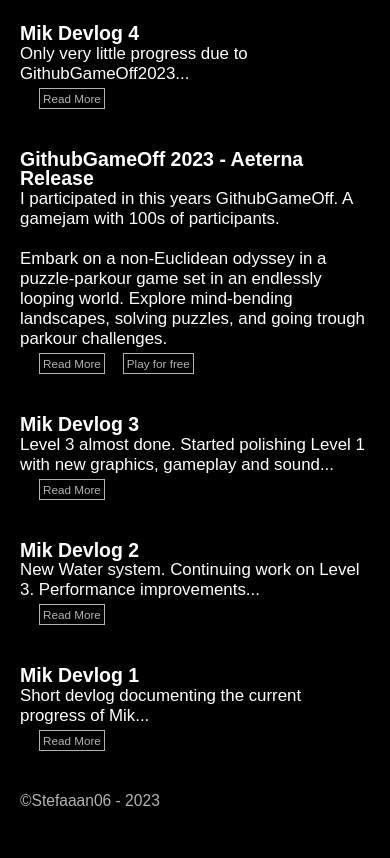
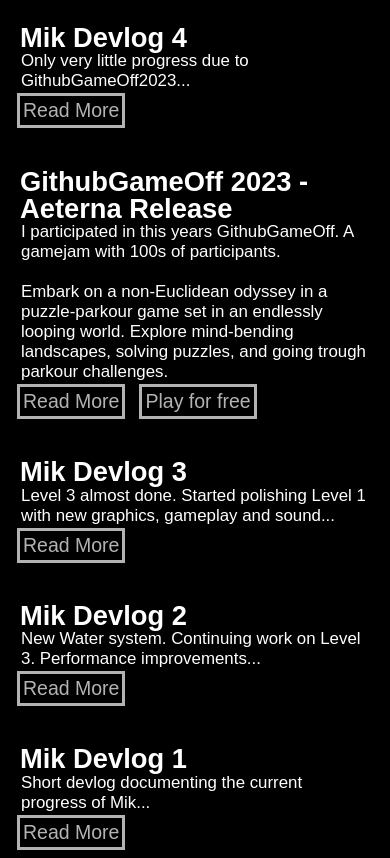
Before and after one commit to Stefaaan06/Portfolio-Website, a plain HTML site: page html/News.html in a window 390 px wide. Shown: the part 142-1000 px from the top of the page. Before the commit the page ends 972 px from the top, so only its background shows below. Drawn offline with Linux system fonts and the light colour scheme.

Commit message:
fixes to news page

```diff
--- a/css/Blog.css
+++ b/css/Blog.css
@@ -18,7 +18,7 @@
     width: fit-content;
     padding: 5px;
     margin-top: 10px;
-    margin-left: 20px;
+    margin-right: 20px;
 }
 
 .blogButton:hover{
@@ -56,3 +56,29 @@
     display: block;
     word-wrap: break-word;
 }
+
+p{
+    padding-left: 1px;
+}
+
+@media screen and (max-width: 2000px) {
+    .blogButton{
+        font-size: 2vw;
+        outline-width: 2px;
+    }
+
+    h2{
+        font-size: 4vw;
+    }
+}
+
+@media screen and (max-width: 1000px) {
+    .blogButton{
+        font-size: 5vw;
+        outline-width: 3px;
+    }
+
+    h2{
+        font-size: 7vw;
+    }
+}
```
